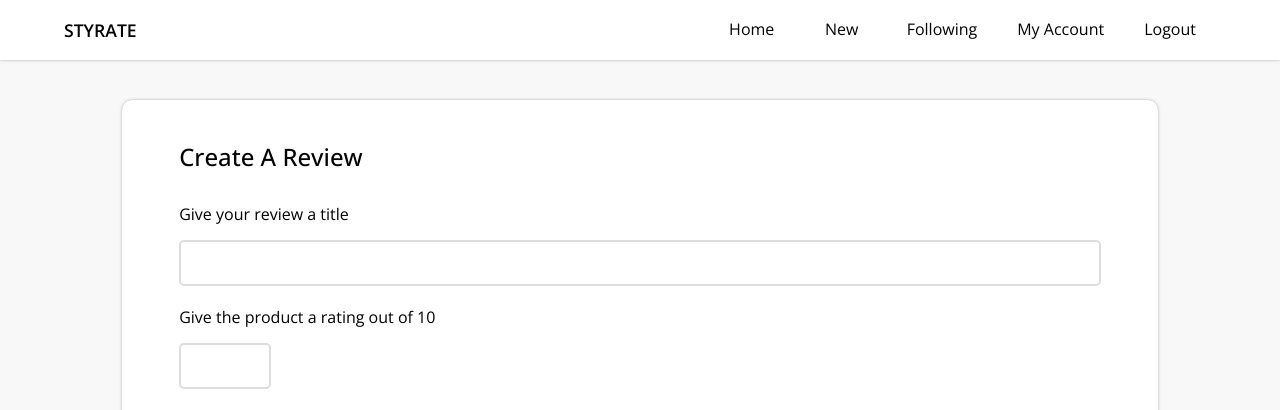
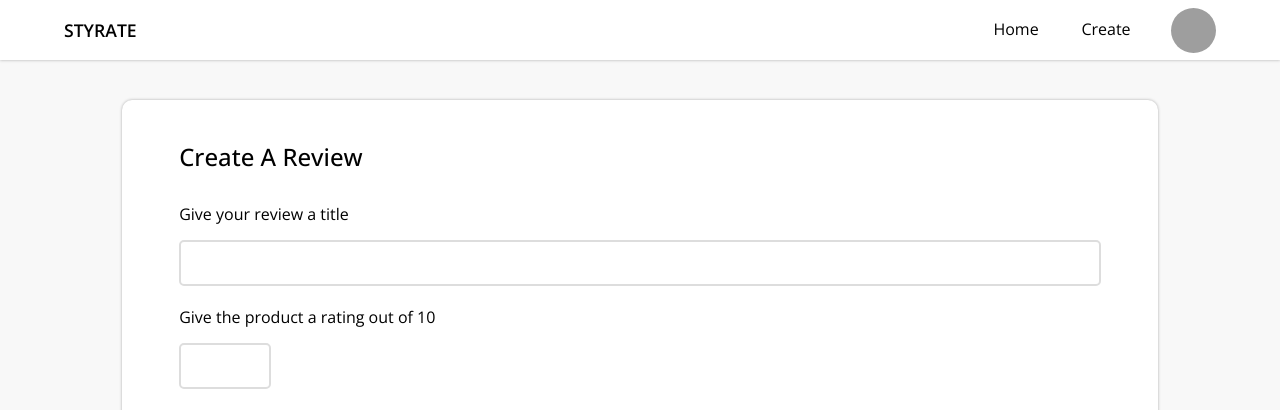
Before and after one commit to styrate/www, a Django app: page /new in a window 1280 px wide. Shown: the top 410 px of the page. Run offline with Django 4.2, Linux system fonts and the light colour scheme; the visitor is signed in with stand-in values (Sample User, id 1); style sheets or scripts are compiled from the project's sources; grey boxes are pictures that could not be loaded.

Commit message:
header updates

```diff
--- a/styrate/main/templates/main/Common/Header.html
+++ b/styrate/main/templates/main/Common/Header.html
@@ -11,13 +11,11 @@
             <ul>
                 {% if user.is_authenticated %}
                 <li><a href="/" class='off'>Home</a></li>
-                <li><a href="" class='off'>New</a></li>
-                <li><a href="" class='off'>Following</a></li>
-                <li><a href="/account/{{user.id}}" class='off'>My Account</a></li>
-                <li><a href="/logout" class=' off'>Logout</a></li>
+                <li><a href="/new" class='off'>Create</a></li>
+                <li class='center'><a href="/account/{{user.id}}" class='account' style='background-image: url("{%static ''%}{{user.image}}")' aria-label='Account Page'></a></li>
                 {% else %}
                 <li><a href="/login" class='off'>Login</a></li>
-                <li><a href="/register" class='off'>Join</a></li>
+                <li><a href="/register" class='off'>Register</a></li>
                 {% endif %}
             </ul>
         </nav>
--- a/styrate/main/templates/main/New/new.html
+++ b/styrate/main/templates/main/New/new.html
@@ -3,7 +3,7 @@
 {% block body %}
 <link rel="stylesheet" href="css/New/new.css">
 <section id="new" class='center'>
-    <form onsubmit='null'>
+    <form onsubmit='checkReviewDetails(event)' action='/newReview' method='POST' enctype='multipart/form-data'>
         <h1>Create A Review</h1>
         <div class="reviewTitle inputContainer">
             <label for="reviewTitle">Give your review a title</label>
@@ -36,4 +36,9 @@
         <button type="submit">Submit Review</button>
     </form>
 </section>
+<script>
+    const checkReviewDetails = (e) => {
+        console.log(e)
+    }
+</script>
 {% endblock body %}
--- a/styrate/main/templates/main/Styles/Common/header.css
+++ b/styrate/main/templates/main/Styles/Common/header.css
@@ -1 +1 @@
-header{width:100%;position:fixed;top:0;left:0;z-index:999;height:60px;background-color:#fff;box-shadow:0 0 3px #aaa}header .headerInner{height:100%;width:90%;max-width:2000px;display:flex;align-items:center}header .headerInner>*{height:100%}header .headerInner .logo>*{height:100%}header .headerInner .logo a{height:100%;font-size:1.1em;font-weight:600}header .headerInner .logo a:hover{color:#333}header .headerInner nav{height:100%;margin-left:auto}header .headerInner nav *{height:100%}header .headerInner nav ul{display:flex}header .headerInner nav a{height:100%;box-sizing:border-box;margin:0 20px;min-width:50px;display:flex;justify-content:center;align-items:center;border-bottom:3px solid #fff}header .headerInner nav a:hover{border-bottom:3px solid #750497;color:#750497}
+header{width:100%;position:fixed;top:0;left:0;z-index:999;height:60px;background-color:#fff;box-shadow:0 0 3px #aaa}header .headerInner{height:100%;width:90%;max-width:2000px;display:flex;align-items:center}header .headerInner>*{height:100%}header .headerInner .logo>*{height:100%}header .headerInner .logo a{height:100%;font-size:1.1em;font-weight:600}header .headerInner .logo a:hover{color:#333}header .headerInner nav{height:100%;margin-left:auto}header .headerInner nav *{height:100%}header .headerInner nav ul{display:flex}header .headerInner nav a{height:100%;box-sizing:border-box;margin:0 20px;min-width:50px;display:flex;justify-content:center;align-items:center;border-bottom:3px solid #fff}header .headerInner nav a:hover{border-bottom:3px solid #2f59ff;color:#2f59ff}header .headerInner nav a.account{border:0;min-width:unset;background-position:center;background-size:cover;background-repeat:no-repeat;height:45px;width:45px;margin:0;margin-left:20px;border-radius:9999px}header .headerInner nav a.account:hover{color:unset;border:0}header .headerInner nav a.account:hover{outline:2px solid #2f59ff}
--- a/styrate/main/templates/main/Styles/Common/header.scss
+++ b/styrate/main/templates/main/Styles/Common/header.scss
@@ -34,8 +34,22 @@ header .headerInner{
             display: flex; justify-content: center; align-items: center;
             border-bottom: 3px solid white;
             &:hover{
-                border-bottom: 3px solid #750497;
-                color: #750497;
+                border-bottom: 3px solid #2f59ff;
+                color: #2f59ff;
+            }
+            &.account{
+                border: 0;
+                min-width: unset;
+                &:hover{color: unset; border: 0;}
+                background-position: center; background-size: cover; background-repeat: no-repeat;
+                height: 45px; width: 45px;
+                margin: 0;
+                margin-left: 20px;
+                border-radius: 9999px;
+                // padding: 3px;
+                &:hover{
+                    outline: 2px solid #2f59ff;
+                }
             }
         }
         // & li:first-of-type a{padding-left: 0;}
```
